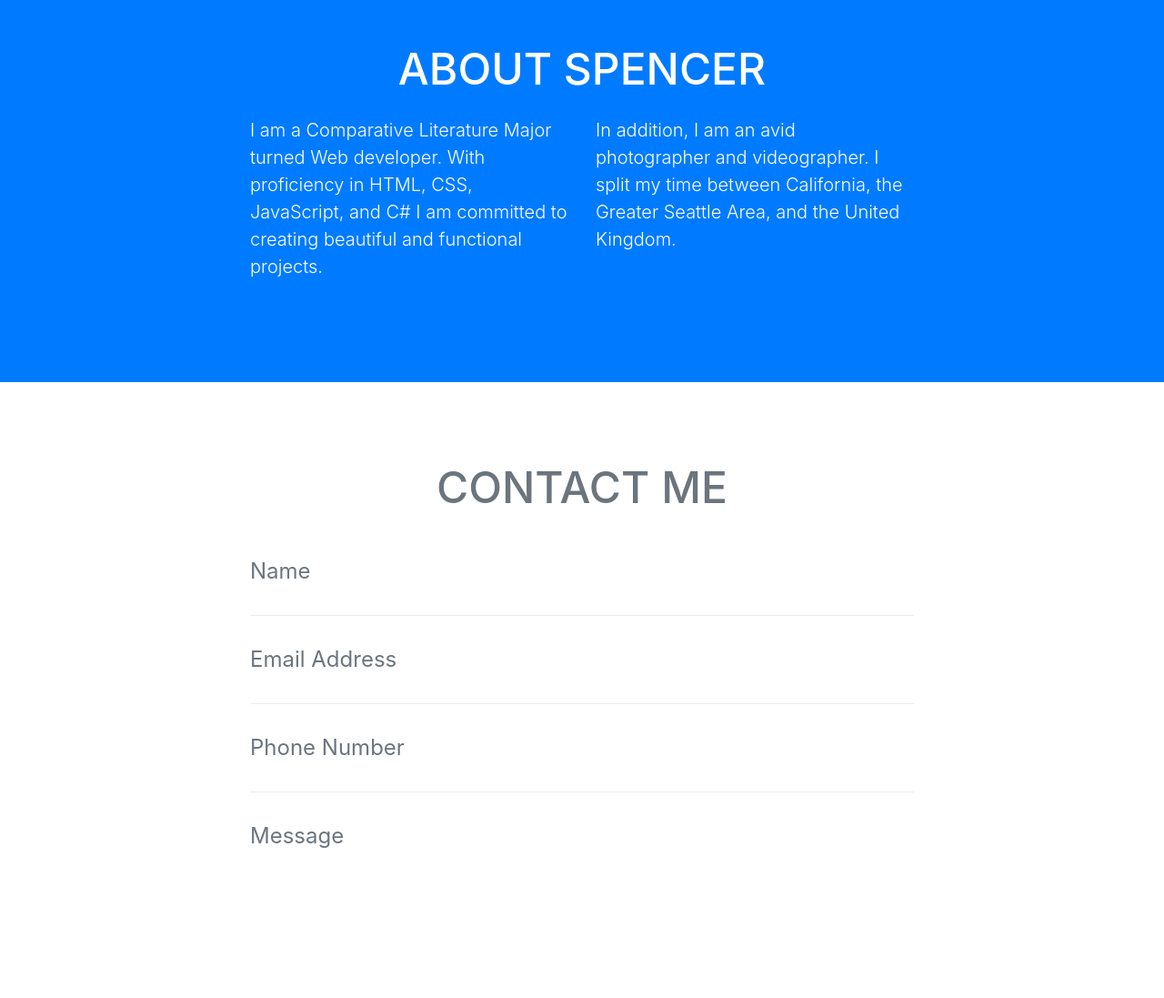
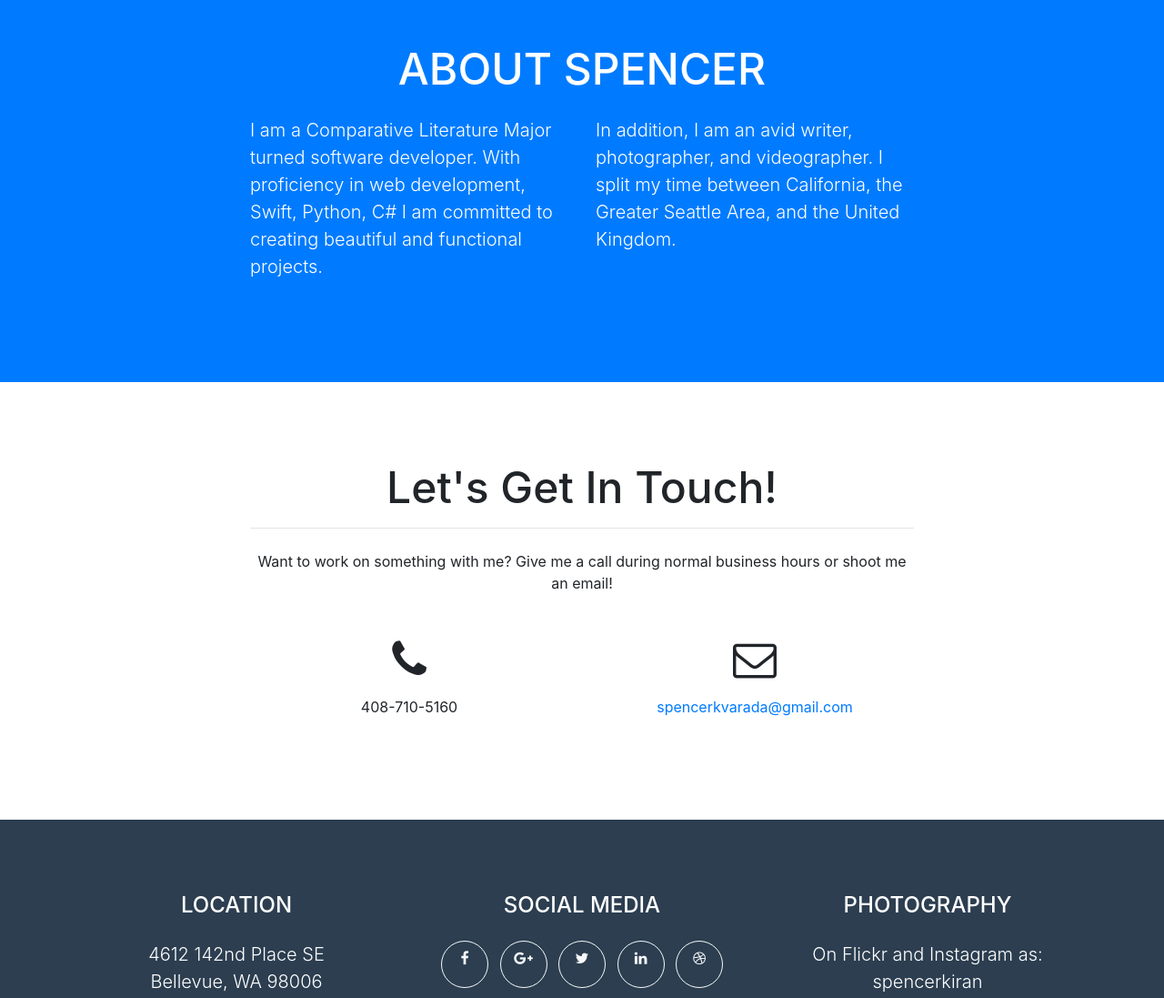
Before and after one commit to spencerkvarada/Site, a website with bundled scripts: page index.html in a window 1280 px wide. Shown: the part 1600-2697 px from the top of the page at 91% size. Built offline with nearby package versions, Linux system fonts and the light colour scheme.

Commit message:
Contact
Updated the contact section

```diff
--- a/index.html
+++ b/index.html
@@ -57,7 +57,7 @@
       <div class="container">
         <img class="img-fluid mb-5 d-block mx-auto" src="img/profile.png" alt="">
         <h1 class="text-uppercase mb-0">Spencer K. Varada</h1><br><br>
-        <h2 class="font-weight-light mb-0">Web Developer - SEO Specialist - Photographer</h2>
+        <h2 class="font-weight-light mb-0">Web Developer - SEO Specialist - Writer</h2>
       </div>
     </header>
 
@@ -136,22 +136,22 @@
         <h2 class="text-center text-uppercase text-white">About Spencer</h2><br>
         <div class="row">
           <div class="col-lg-4 ml-auto">
-            <p class="lead">I am a Comparative Literature Major turned Web developer. With proficiency in HTML, CSS, JavaScript, and C# I am committed to creating beautiful and functional projects.</p>
+            <p class="lead">I am a Comparative Literature Major turned software developer. With proficiency in web development, Swift, Python, C# I am committed to creating beautiful and functional projects.</p>
           </div>
           <div class="col-lg-4 mr-auto">
-            <p class="lead">In addition, I am an avid photographer and videographer. I split my time between California, the Greater Seattle Area, and the United Kingdom.</p>
+            <p class="lead">In addition, I am an avid writer, photographer, and videographer. I split my time between California, the Greater Seattle Area, and the United Kingdom.</p>
           </div>
       </div>
     </section>
 
-    <!-- Contact Section -->
+    <!-- Contact Section --><!--
     <section id="contact">
       <div class="container">
         <h2 class="text-center text-uppercase text-secondary mb-0">Contact Me</h2><br>
         <div class="row">
           <div class="col-lg-8 mx-auto">
             <!-- To configure the contact form email address, go to mail/contact_me.php and update the email address in the PHP file on line 19. -->
-            <!-- The form should work on most web servers, but if the form is not working you may need to configure your web server differently. -->
+            <!-- The form should work on most web servers, but if the form is not working you may need to configure your web server differently. --><!--
             <form name="sentMessage" id="contactForm" novalidate="novalidate">
               <div class="control-group">
                 <div class="form-group floating-label-form-group controls mb-0 pb-2">
@@ -187,6 +187,30 @@
                 <button type="submit" class="btn btn-primary btn-xl" id="sendMessageButton">Send</button>
               </div>
             </form>
+          </div>
+        </div>
+      </div>
+    </section> -->
+
+    <section id="contact">
+      <div class="container">
+        <div class="row">
+          <div class="col-lg-8 mx-auto text-center">
+            <h2 class="section-heading">Let's Get In Touch!</h2>
+            <hr class="my-4">
+            <p class="mb-5">Want to work on something with me? Give me a call during normal business hours or shoot me an email!</p>
+          </div>
+        </div>
+        <div class="row">
+          <div class="col-lg-4 ml-auto text-center">
+            <i class="fa fa-phone fa-3x mb-3 sr-contact"></i>
+            <p>408-710-5160</p>
+          </div>
+          <div class="col-lg-4 mr-auto text-center">
+            <i class="fa fa-envelope-o fa-3x mb-3 sr-contact"></i>
+            <p>
+              <a href="mailto:spencerkvarada@gmail.com">spencerkvarada@gmail.com</a>
+            </p>
           </div>
         </div>
       </div>
```
